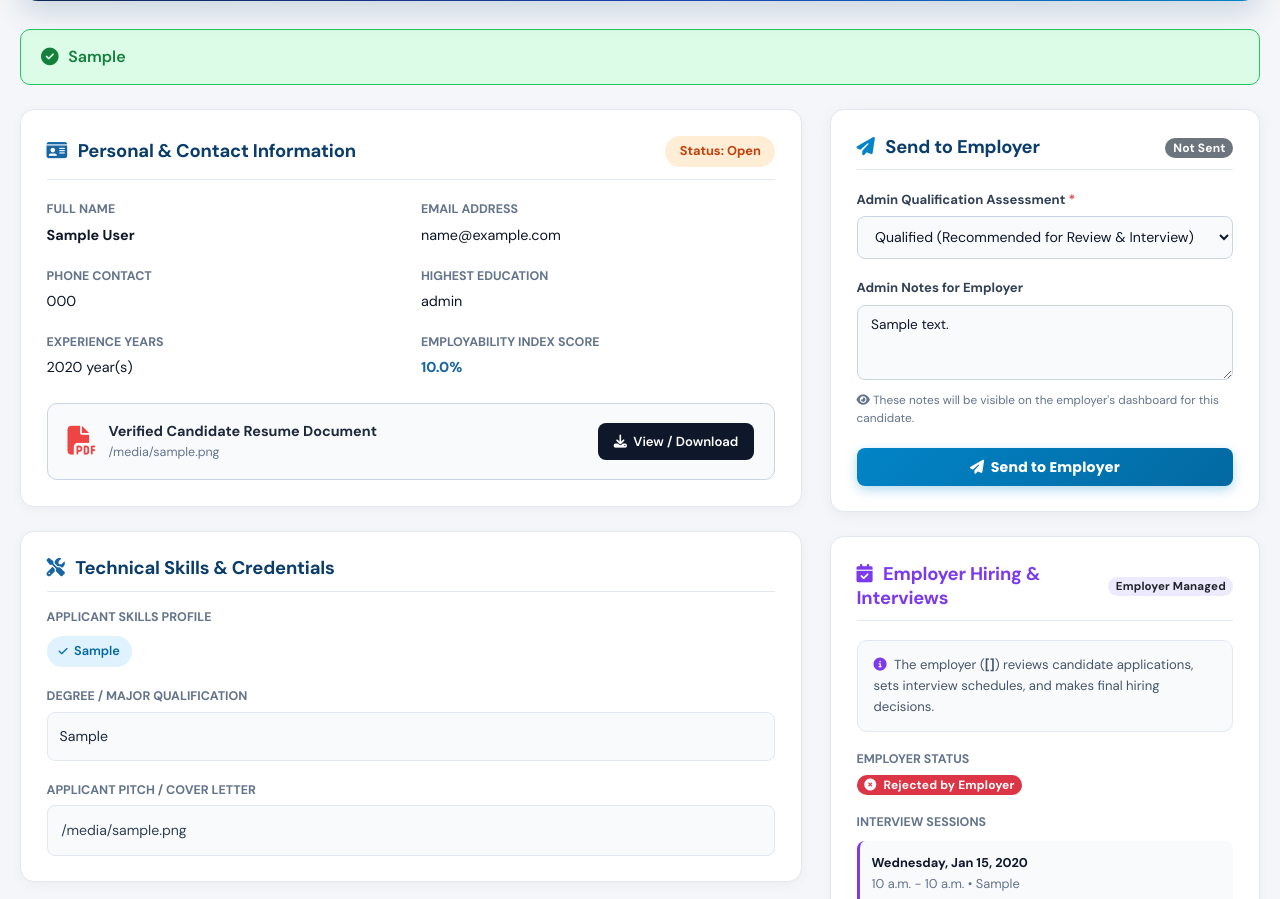
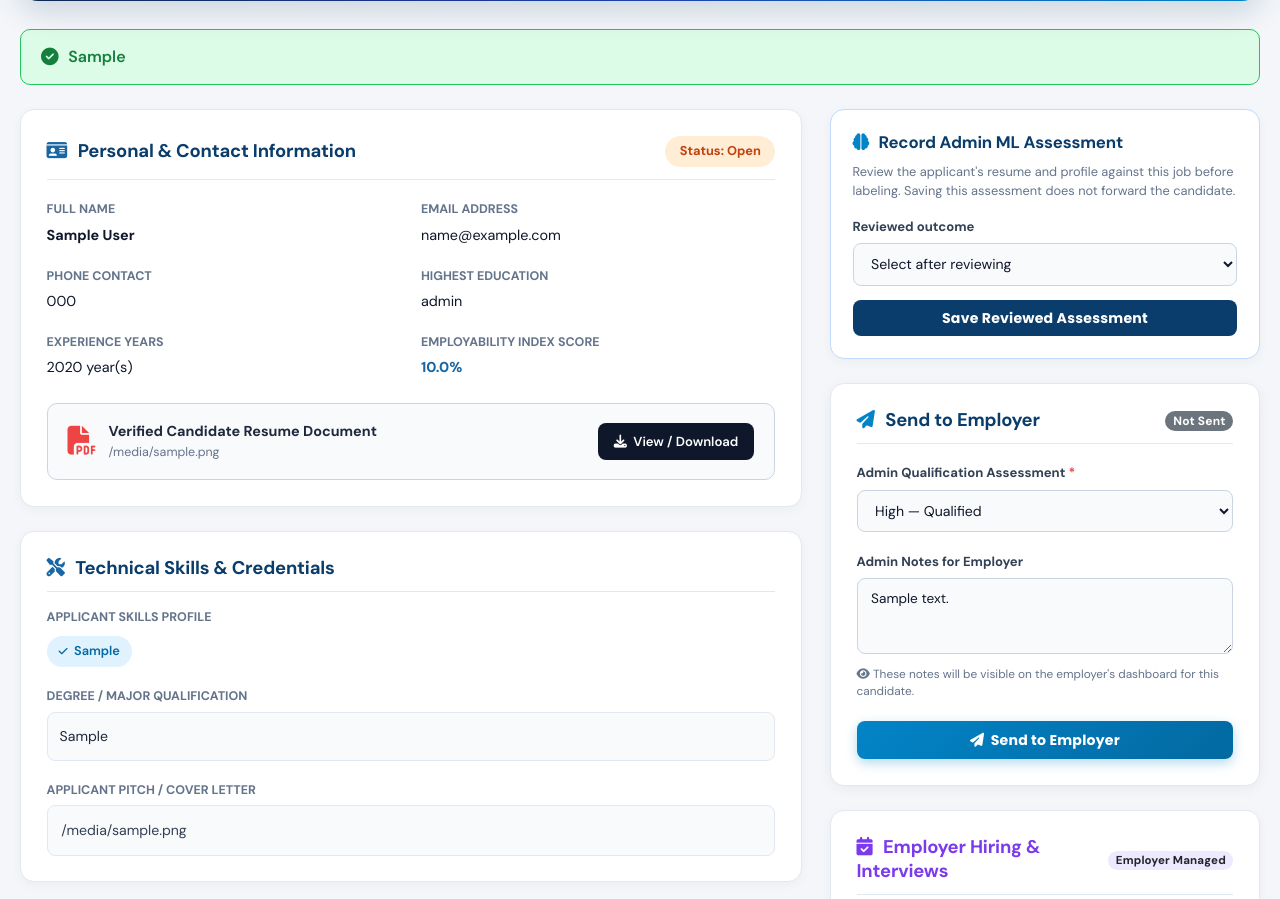
Before and after one commit to Obsianamichaelaaron/MIC, a Django app: template templates/admin/view_candidate.html in a window 1280 px wide. Shown: the part 229-1128 px from the top of the page. Run offline with Django 5.2, Linux system fonts and the light colour scheme; tables that the repository leaves empty hold one stand-in row (values such as "Sample post"); the template is opened without the code that fills it: values that come from a table or form of the project are taken from there, most other values are stand-ins (such as "Sample title", 1, 10 or a date in 2020); data that the repository does not hold is empty; parts of the project's set-up code (start-up, migrations or seed data) failed here and were passed over; some web fonts are replaced.

Commit message:
Add explicit admin labels for match model training
Co-authored-by: Copilot <223556219+Copilot@users.noreply.github.com>

```diff
--- a/templates/admin/view_candidate.html
+++ b/templates/admin/view_candidate.html
@@ -212,6 +212,31 @@
         <!-- Right Column: Admin Actions, Forwarding & Interview Tracker -->
         <div style="display:flex;flex-direction:column;gap:1.5rem;">
 
+            <div style="background:#fff;border-radius:14px;border:1px solid #bfdbfe;padding:1.35rem;box-shadow:0 3px 12px rgba(0,0,0,0.04);">
+                <h3 style="margin:0 0 .5rem;font-size:1.05rem;color:#0a3d6b;font-weight:700;">
+                    <i class="fas fa-brain" style="color:#0284c7;margin-right:.35rem;"></i> Record Admin ML Assessment
+                </h3>
+                <p style="margin:0 0 1rem;color:#64748b;font-size:.8rem;line-height:1.5;">
+                    Review the applicant's resume and profile against this job before labeling. Saving this assessment does not forward the candidate.
+                </p>
+                <form method="POST" action="">
+                    {% csrf_token %}
+                    <input type="hidden" name="action" value="save_admin_qualification">
+                    <label for="trainingQualification" style="display:block;font-size:.82rem;font-weight:700;color:#334155;margin-bottom:.4rem;">
+                        Reviewed outcome
+                    </label>
+                    <select id="trainingQualification" name="admin_qualification" required style="width:100%;padding:.65rem .85rem;border:1px solid #cbd5e1;border-radius:8px;font-size:.88rem;background:#f8fafc;box-sizing:border-box;margin-bottom:.85rem;">
+                        <option value="" {% if application.admin_qualification != 'qualified' and application.admin_qualification != 'under_qualified' and application.admin_qualification != 'not_qualified' %}selected{% endif %} disabled>Select after reviewing</option>
+                        <option value="qualified" {% if application.admin_qualification == 'qualified' %}selected{% endif %}>High — qualified for this role</option>
+                        <option value="under_qualified" {% if application.admin_qualification == 'under_qualified' %}selected{% endif %}>Medium — partially meets requirements</option>
+                        <option value="not_qualified" {% if application.admin_qualification == 'not_qualified' %}selected{% endif %}>Low — does not meet key requirements</option>
+                    </select>
+                    <button type="submit" style="width:100%;padding:.7rem;border:0;border-radius:8px;background:#0a3d6b;color:#fff;font-weight:700;cursor:pointer;">
+                        Save Reviewed Assessment
+                    </button>
+                </form>
+            </div>
+
             <!-- 1. Send Candidate to Employer Card -->
             <div style="background:#fff;border-radius:14px;border:1.5px solid {% if application.forwarded_to_employer %}#3b82f6{% else %}#e2e8f0{% endif %};padding:1.6rem;box-shadow:0 3px 14px rgba(0,0,0,0.05);">
                 <div style="display:flex;align-items:center;justify-content:space-between;margin-bottom:1.15rem;padding-bottom:.6rem;border-bottom:1px solid #e2e8f0;">
@@ -255,10 +280,10 @@
                         <label style="display:block;font-size:.82rem;font-weight:700;color:#334155;margin-bottom:.4rem;">
                             Admin Qualification Assessment <span style="color:#ef4444;">*</span>
                         </label>
-                        <select name="admin_qualification" style="width:100%;padding:.65rem .85rem;border:1px solid #cbd5e1;border-radius:8px;font-size:.88rem;background:#f8fafc;box-sizing:border-box;">
-                            <option value="qualified" {% if application.admin_qualification == 'qualified' or not application.admin_qualification %}selected{% endif %}>Qualified (Recommended for Review & Interview)</option>
-                            <option value="highly_recommended" {% if application.admin_qualification == 'highly_recommended' %}selected{% endif %}>Highly Recommended (Top Tier Candidate)</option>
-                            <option value="under_qualified" {% if application.admin_qualification == 'under_qualified' %}selected{% endif %}>Under Qualified (For Consideration)</option>
+                        <select name="admin_qualification" required style="width:100%;padding:.65rem .85rem;border:1px solid #cbd5e1;border-radius:8px;font-size:.88rem;background:#f8fafc;box-sizing:border-box;">
+                            <option value="qualified" {% if application.admin_qualification == 'qualified' %}selected{% endif %}>High — Qualified</option>
+                            <option value="under_qualified" {% if application.admin_qualification == 'under_qualified' %}selected{% endif %}>Medium — Partially qualified</option>
+                            <option value="not_qualified" {% if application.admin_qualification == 'not_qualified' %}selected{% endif %}>Low — Not qualified</option>
                         </select>
                     </div>
 
```
Also changed, not shown: app/templates/admin/view_candidate.html (+29 -4 lines), app/tests.py (+47 -0 lines), app/views/views_admin.py (+23 -2 lines).
